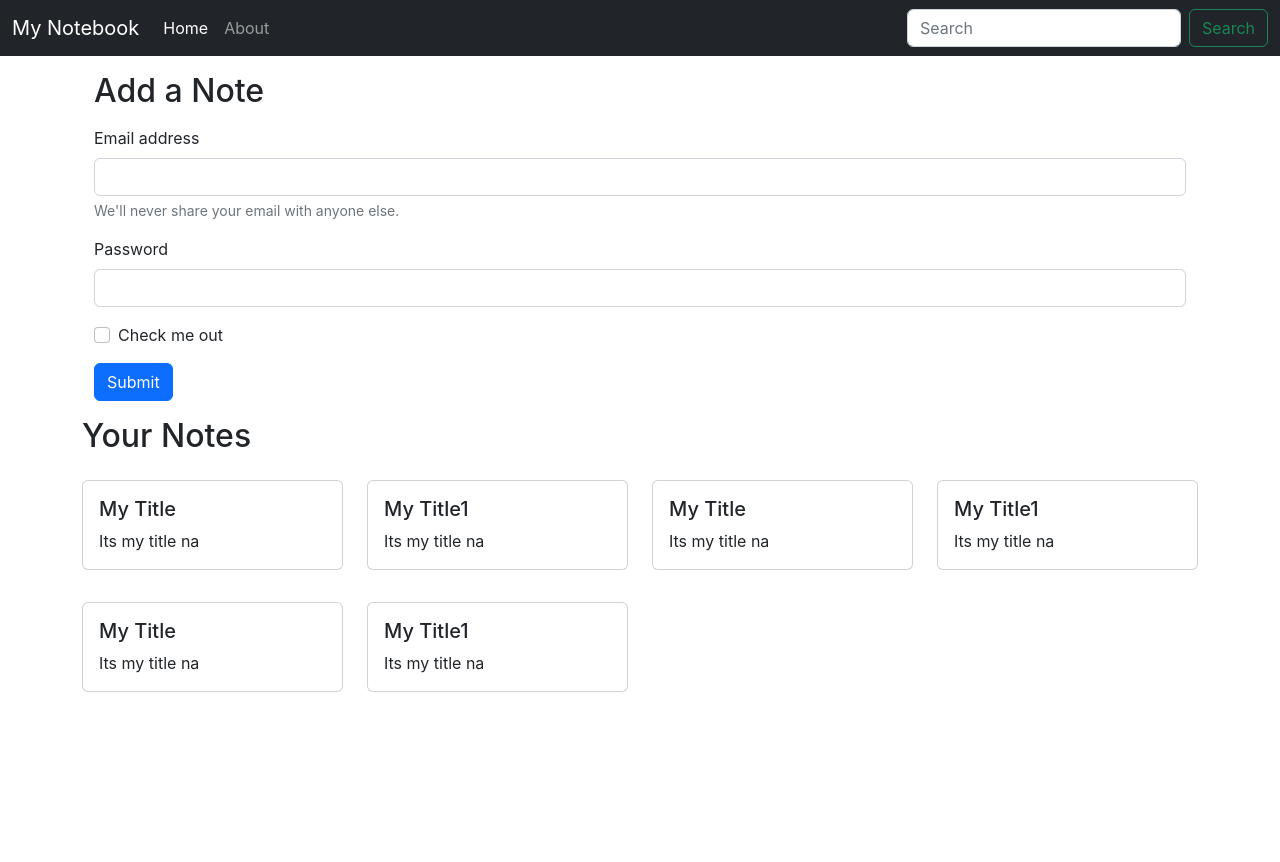
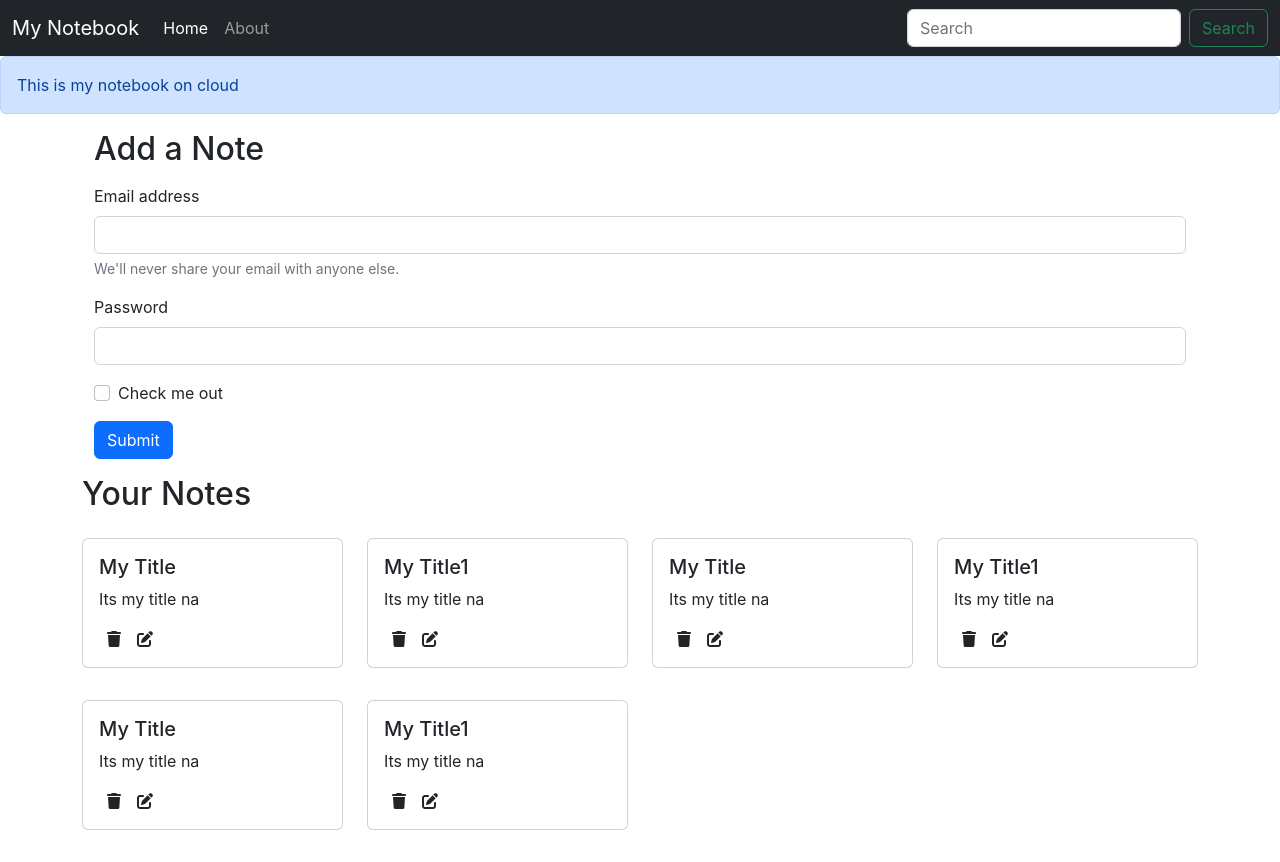
Before and after one commit to Punit9349/i-notebook, a React (Create React App) app: page / in a window 1280 px wide. Before the commit the page ends 800 px from the top, so only its background shows below. Built offline with nearby package versions, Linux system fonts and the light colour scheme.

Commit message:
adding font awesome icons and alert component

```diff
--- a/public/index.html
+++ b/public/index.html
@@ -23,6 +23,7 @@
 
     <noscript>You need to enable JavaScript to run this app.</noscript>
     <div id="root"></div>
+    <script src="https://kit.fontawesome.com/004c7e6d5b.js" crossorigin="anonymous"></script>
     <!--
       This HTML file is a template.
       If you open it directly in the browser, you will see an empty page.
--- a/src/App.js
+++ b/src/App.js
@@ -5,6 +5,7 @@
 
 import { BrowserRouter as Router, Routes, Route } from "react-router-dom";
 import NoteState from "./context/notes/NoteState";
+import Alert from "./Components/Alert";
 
 function App() {
   return (
@@ -12,6 +13,7 @@
       <NoteState>
         <Router>
           <Navbar />
+          <Alert message="This is my notebook on cloud"/>
           <div className="container">
           <Routes>
             <Route path="/" element={<Home/>} />
--- /dev/null
+++ b/src/Components/Alert.js
@@ -0,0 +1,13 @@
+import React from 'react'
+
+const Alert = (props) => {
+  return (
+    <div>
+        <div class="alert alert-primary" role="alert">
+             {props.message}
+        </div>
+    </div>
+  )
+}
+
+export default Alert
--- a/src/Components/Noteitem.js
+++ b/src/Components/Noteitem.js
@@ -8,6 +8,8 @@
             <div className="card-body">
               <h5 className="card-title">{note.title}</h5>
               <p className="card-text">{note.description}</p>
+              <i className="fa-solid fa-trash mx-2"></i>
+              <i className="fa-solid fa-pen-to-square mx-2"></i>
             </div>
           </div>
         </div>
--- a/src/Components/Notes.js
+++ b/src/Components/Notes.js
@@ -10,7 +10,7 @@
     <div className="row my-3">
     <h2>Your Notes</h2>
     {notes.map((note)=>{
-       return <Noteitem note={note} />;
+       return <Noteitem key={note._id} note={note} />;
     })}
     </div>
   )
--- a/src/context/notes/NoteState.js
+++ b/src/context/notes/NoteState.js
@@ -24,7 +24,7 @@
             "__v": 0
           },
           {
-            "_id": "62ab6200cde044e2733dab1e",
+            "_id": "62ab6200cde044e2733dab1e1",
             "user": "62aa19bd4dd200099326a251",
             "title": "My Title",
             "description": "Its my title na",
@@ -33,7 +33,7 @@
             "__v": 0
           },
           {
-            "_id": "62b373aa7b97d8bf17efad92",
+            "_id": "62b373aa7b97d8bf17efad921",
             "user": "62aa19bd4dd200099326a251",
             "title": "My Title1",
             "description": "Its my title na",
@@ -42,7 +42,7 @@
             "__v": 0
           },
           {
-            "_id": "62ab6200cde044e2733dab1e",
+            "_id": "62ab6200cde044e2733dab1e2",
             "user": "62aa19bd4dd200099326a251",
             "title": "My Title",
             "description": "Its my title na",
@@ -51,7 +51,7 @@
             "__v": 0
           },
           {
-            "_id": "62b373aa7b97d8bf17efad92",
+            "_id": "62b373aa7b97d8bf17efad922",
             "user": "62aa19bd4dd200099326a251",
             "title": "My Title1",
             "description": "Its my title na",
--- a/src/index.css
+++ b/src/index.css
@@ -11,3 +11,7 @@
   font-family: source-code-pro, Menlo, Monaco, Consolas, 'Courier New',
     monospace;
 }
+
+i{
+  cursor:pointer;
+}
```
